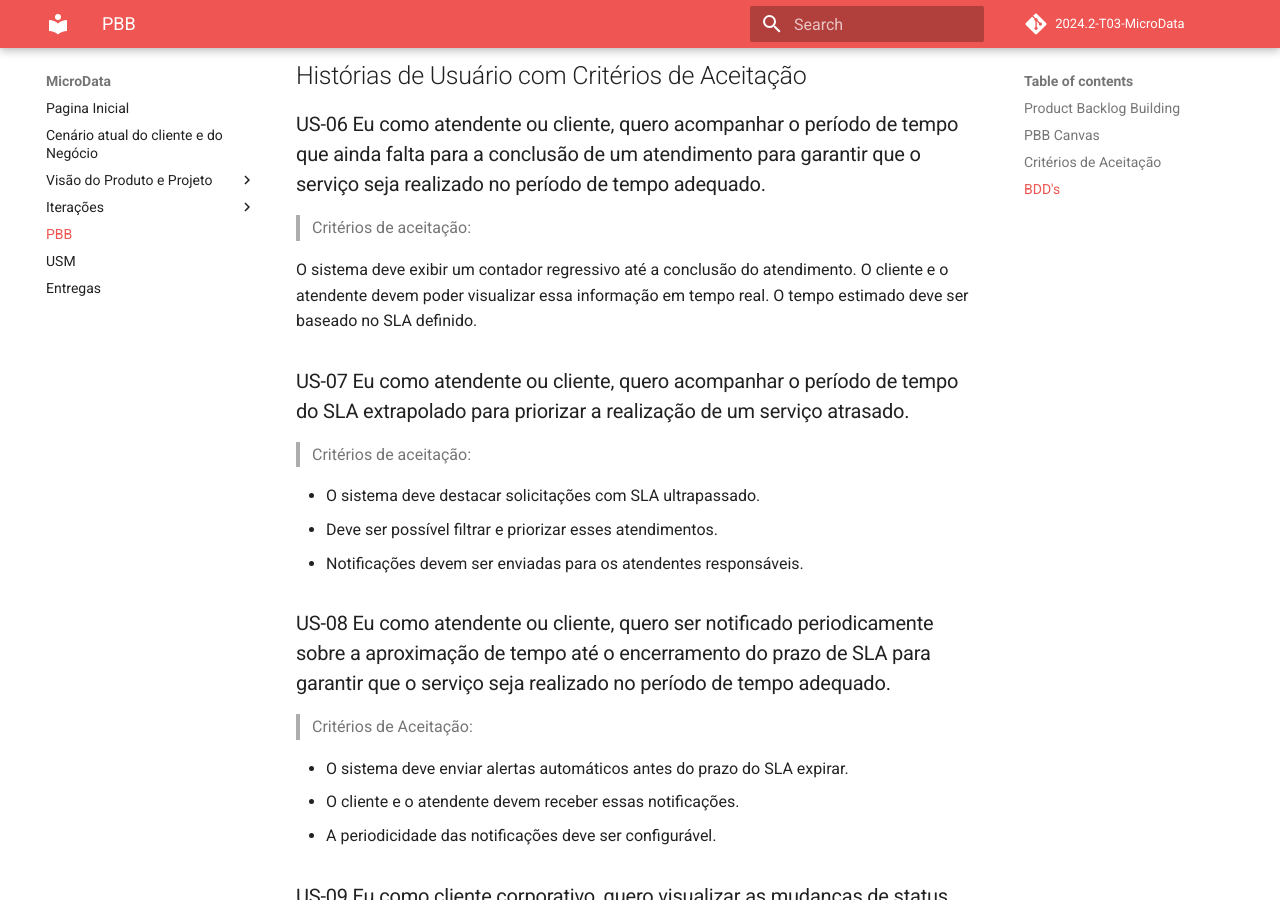
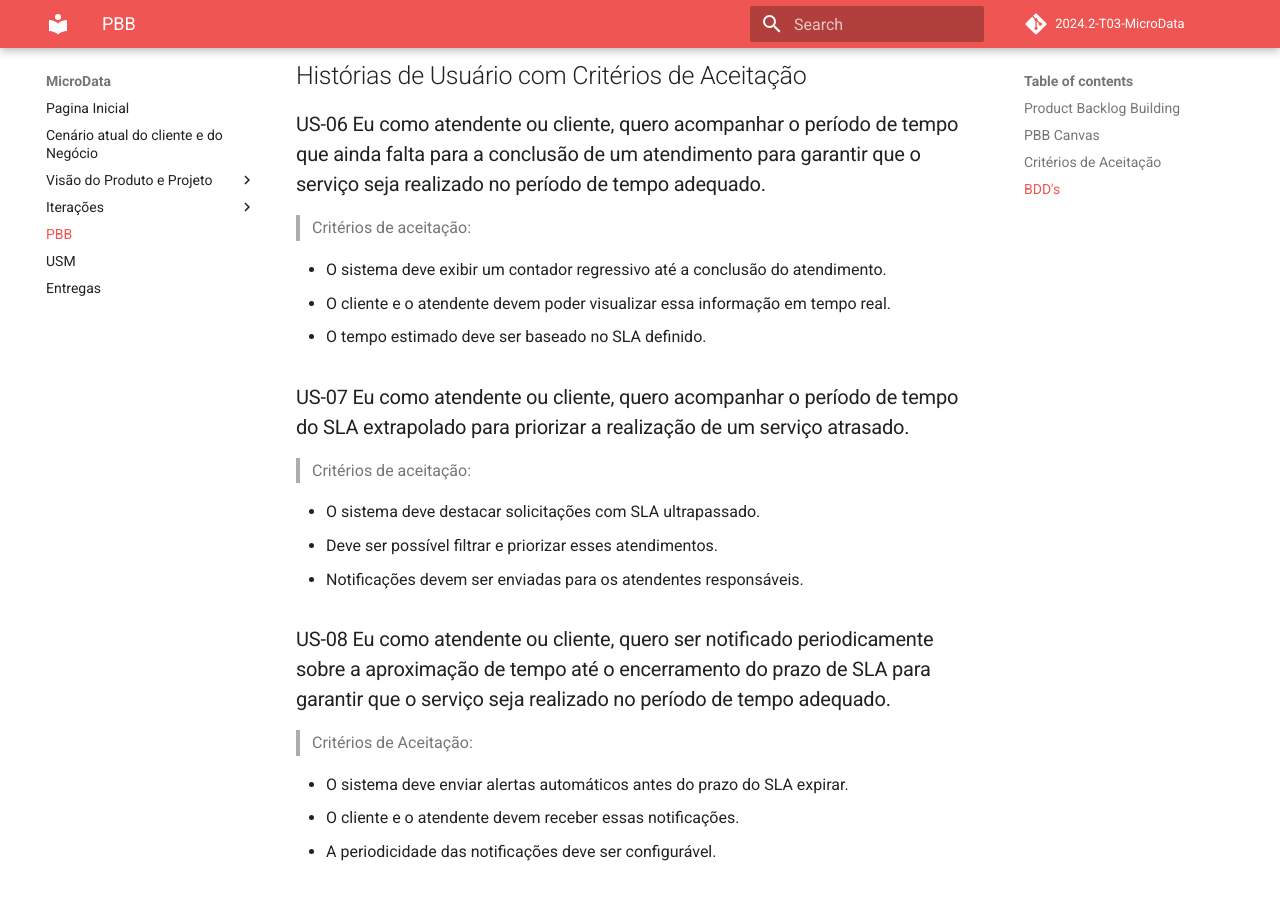
Before and after one commit to storch7/2024.2-T03-MicroData, an MkDocs documentation site: the page built from docs/pbb/pbb.md, in a window 1280 px wide and 900 px high, scrolled down 14170 px. Built offline with MkDocs 1.6.1 and Material for MkDocs 9.7.7, drawn with Linux system fonts in a browser that asks for light colours; comment, search, counter and statistics services are not loaded.

Commit message:
COrreção do PBB

```diff
--- a/docs/pbb/pbb.md
+++ b/docs/pbb/pbb.md
@@ -305,9 +305,9 @@ Então o sistema deve exibir uma mensagem de erro "Todos os campos obrigatórios
 
 > Critérios de aceitação:
 
-O sistema deve exibir um contador regressivo até a conclusão do atendimento.
-O cliente e o atendente devem poder visualizar essa informação em tempo real.
-O tempo estimado deve ser baseado no SLA definido.
+- O sistema deve exibir um contador regressivo até a conclusão do atendimento.
+- O cliente e o atendente devem poder visualizar essa informação em tempo real.
+- O tempo estimado deve ser baseado no SLA definido.
 
 ### US-07 Eu como atendente ou cliente, quero acompanhar o período de tempo do SLA extrapolado para priorizar a realização de um serviço atrasado.
 
--- a/mkdocs.yml
+++ b/mkdocs.yml
@@ -24,7 +24,7 @@ nav:
     - Especificação dos Requisitos: visao_produto_projeto/especificacao_requisitos.md
     - Lições Aprendidas: visao_produto_projeto/licoes.md
   - Iterações:
-    - Iteração 5: iteracoes/iteracao5.md
+    - Iteração 2, 3 e 4: iteracoes/iteracao5.md
   - PBB: pbb/pbb.md
   - USM: usm/userStoryMap.md
   - Entregas: entregas/entregas.md
```
Also changed, not shown: docs/iteracoes/iteracao5.md (+8 -0 lines).
